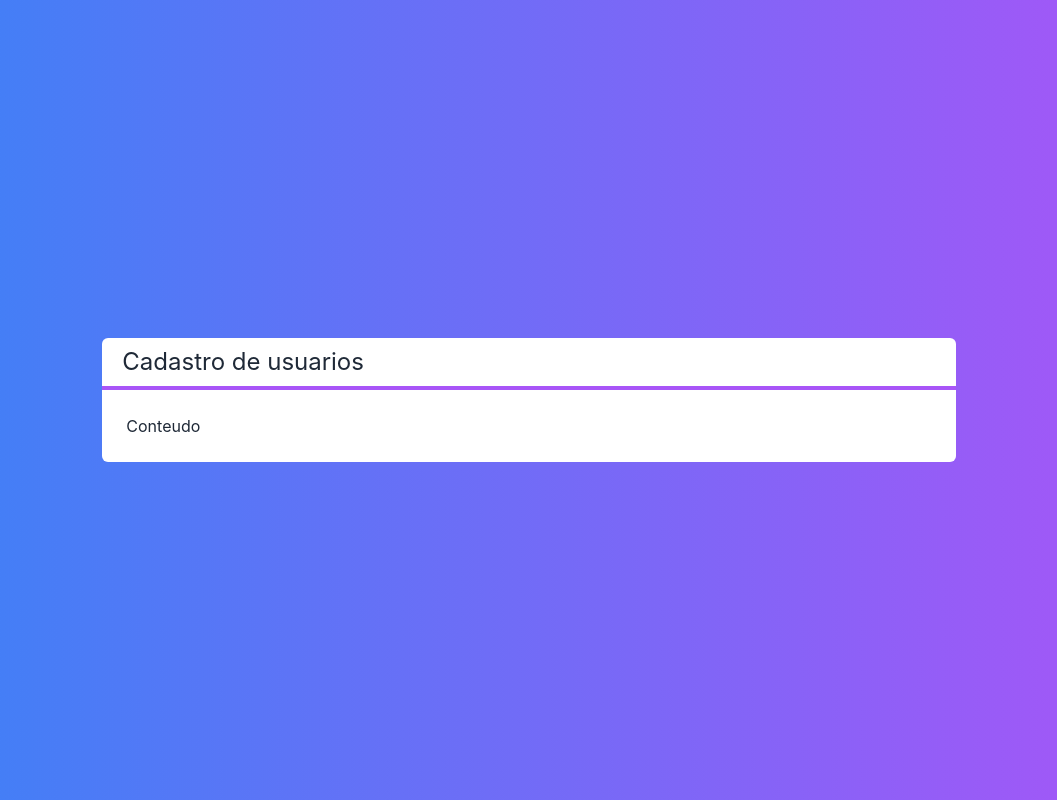
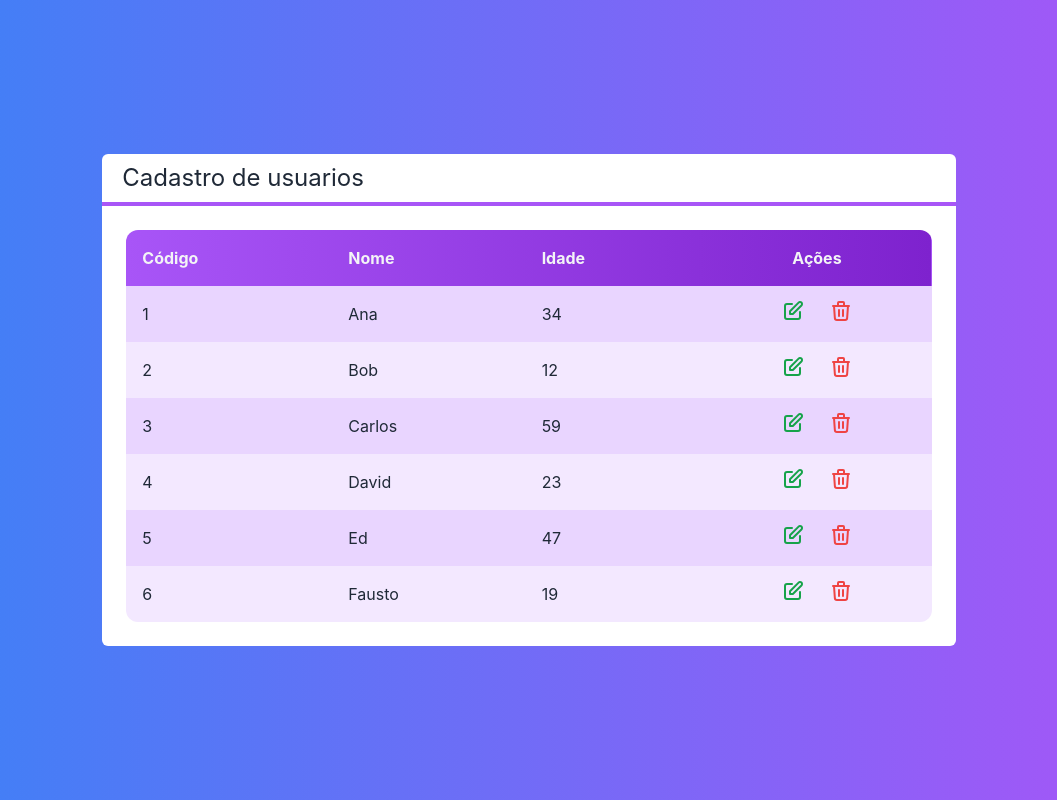
Before and after one commit to DavidWanderley/next-crud, a Next.js app: page / in a window 1280 px wide. Shown: the whole page, without its empty margins (111-1168 px from the left). Built offline with nearby package versions, Linux system fonts and the light colour scheme.

Commit message:
component table

```diff
--- /dev/null
+++ b/src/components/Icones.jsx
@@ -0,0 +1,11 @@
+export const IconeEdicao = (
+    <svg xmlns="http://www.w3.org/2000/svg" className="h-6 w-6" fill="none" viewBox="0 0 24 24" stroke="currentColor" strokeWidth={2}>
+        <path strokeLinecap="round" strokeLinejoin="round" d="M11 5H6a2 2 0 00-2 2v11a2 2 0 002 2h11a2 2 0 002-2v-5m-1.414-9.414a2 2 0 112.828 2.828L11.828 15H9v-2.828l8.586-8.586z" />
+    </svg>
+)
+
+export const IconeLixo = (
+    <svg xmlns="http://www.w3.org/2000/svg" className="h-6 w-6" fill="none" viewBox="0 0 24 24" stroke="currentColor" strokeWidth={2}>
+        <path strokeLinecap="round" strokeLinejoin="round" d="M19 7l-.867 12.142A2 2 0 0116.138 21H7.862a2 2 0 01-1.995-1.858L5 7m5 4v6m4-6v6m1-10V4a1 1 0 00-1-1h-4a1 1 0 00-1 1v3M4 7h16" />
+    </svg>
+)
--- /dev/null
+++ b/src/components/Tabela.tsx
@@ -0,0 +1,80 @@
+import Cliente from "../core/Cliente"
+import { IconeEdicao, IconeLixo } from "./Icones"
+
+interface TabelaProps{
+    clientes: Cliente[]
+    clienteSelecionado?: (Cliente: Cliente) => void
+    clienteExcluido?: (Cliente: Cliente) => void
+}
+export default function Tabela(props: TabelaProps){
+
+    const exibirAcoes = props.clienteExcluido || props.clienteSelecionado
+
+    function renderizarCabecalho(){
+        return(
+            <tr>
+                <th className="text-left p-4">Código</th>
+                <th className="text-left p-4">Nome</th>
+                <th className="text-left p-4">Idade</th>
+                {exibirAcoes ? <th className="p-4">Ações</th> : false}
+
+            </tr>
+        )
+    }
+
+    function renderizarDados(){
+        return props.clientes?.map((Cliente, i) => {
+            return (
+                <tr key={Cliente.id} className={`${i%2 === 0 ? 'bg-purple-200' : 'bg-purple-100'}`}>
+                    <td className="text-left p-4">{Cliente.id}</td>
+                    <td className="text-left p-4">{Cliente.nome}</td>
+                    <td className="text-left p-4">{Cliente.idade}</td>
+                    {exibirAcoes ? renderizarAcoes(Cliente) : false}
+                </tr>
+            )
+        })
+    }
+
+    function renderizarAcoes(cliente: Cliente){
+        return(
+            <td className="flex justify-center">
+                {props.clienteSelecionado ? (
+                    <button onClick={() => props.clienteSelecionado?.(cliente)} className={`
+                        flex justify-center items-center
+                        text-green-600 rounded-full p-2 m-1
+                        hover:bg-purple-50
+                    `}>
+                        {IconeEdicao}
+                    </button>
+                ): false}
+
+                {props.clienteExcluido ? (
+                    <button onClick={() => props.clienteExcluido?.(cliente)} className={`
+                        flex justify-center items-center
+                        text-red-500 rounded-full p-2 m-1
+                        hover:bg-purple-50
+                    `}>
+                        {IconeLixo}
+                    </button>
+                ): false}
+
+
+            </td>
+        )
+    }
+
+
+    return (
+        <table className={`w-full rounded-xl overflow-hidden`}>
+            <thead className={`
+            text-gray-100
+            bg-gradient-to-r from-purple-500 to-purple-700`}>
+                {renderizarCabecalho()}
+            </thead>
+            <tbody>
+                {renderizarDados()}
+            </tbody>
+
+        </table>
+    )
+}
--- a/src/pages/index.tsx
+++ b/src/pages/index.tsx
@@ -1,6 +1,26 @@
 import Layout from "../components/Layout";
+import Tabela from "../components/Tabela";
+import Cliente from "../core/Cliente";
 
 export default function Home() {
+
+  const clientes = [
+    new Cliente('Ana', 34, '1'),
+    new Cliente('Bob', 12, '2'),
+    new Cliente('Carlos', 59, '3'),
+    new Cliente('David', 23, '4'),
+    new Cliente('Ed', 47, '5'),
+    new Cliente('Fausto', 19, '6'),
+  ]
+
+  function clienteSelecionado(cliente: Cliente){
+    console.log(cliente.nome)
+  }
+
+  function clienteExcluido(cliente: Cliente){
+    console.log(`Excluir ${cliente.nome}!!!`)
+  }
+
   return (
     <div className={`
       flex justify-center items-center h-screen
@@ -8,7 +28,7 @@
       text-white
     `}>
     <Layout titulo="Cadastro de usuarios">
-      <span>Conteudo</span>
+      <Tabela clientes={clientes} clienteSelecionado={clienteSelecionado} clienteExcluido={clienteExcluido}></Tabela>
     </Layout>
     </div>
   )
```
